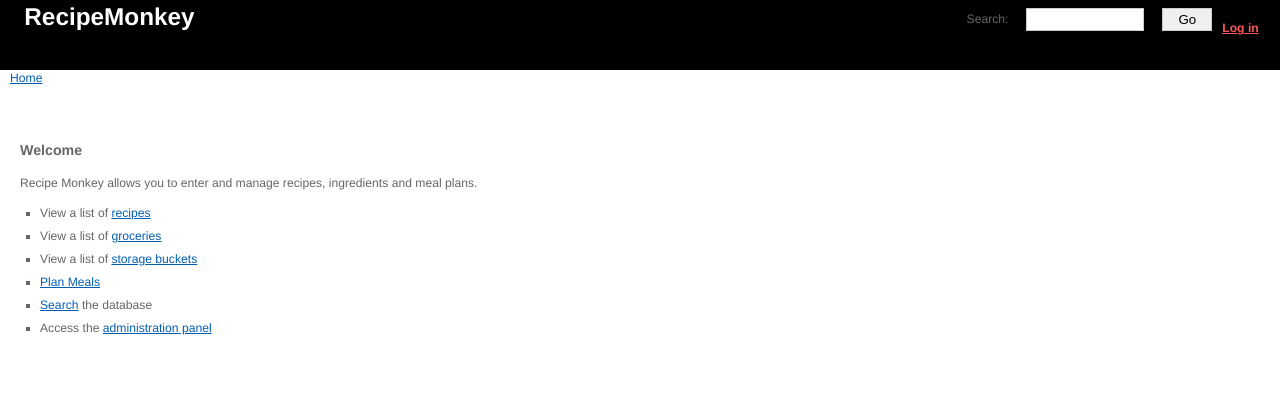
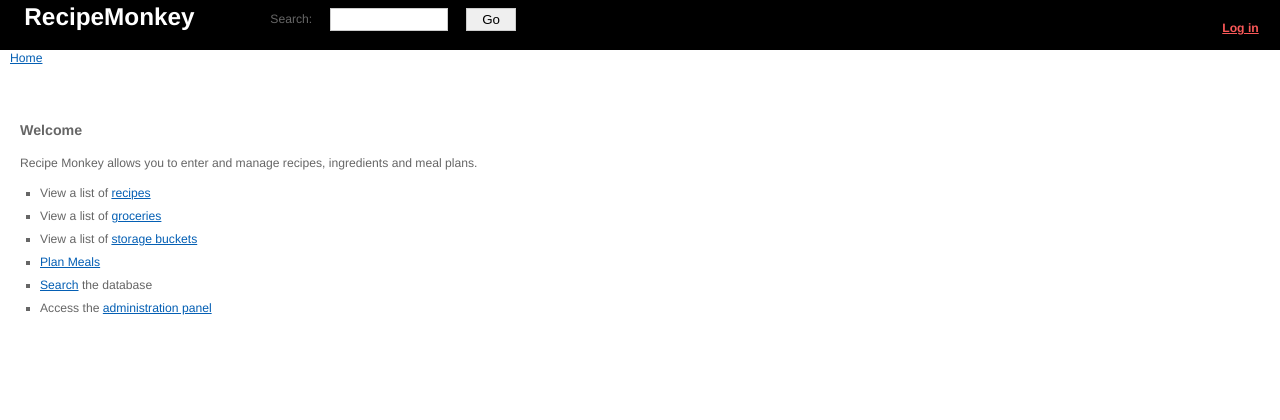
Before and after one commit to vanessacochrane/Recipe-Monkey, a Django app: template recipemonkeyapp/templates/index.html in a window 1280 px wide. Shown: the top 420 px of the page. Run offline with Django 3.2, Linux system fonts and the light colour scheme; the template is opened without the code that fills it, so the values that code supplies are empty.

Commit message:
adding search

```diff
--- a/recipemonkeyapp/static/css/recipemonkey.css
+++ b/recipemonkeyapp/static/css/recipemonkey.css
@@ -56,7 +56,7 @@ input[type='submit'].small_button { padding: 2px; font-size: 10.5px; }
 
 #header {
     background: #000000;
-    height: 70px;
+    height: 50px;
     overflow: auto;
     font-family:"Helvetica Neue", Arial, Helvetica, sans-serif;
 }
@@ -79,7 +79,7 @@ input[type='submit'].small_button { padding: 2px; font-size: 10.5px; }
 
 #header #search {
 
-    float: right;
+    float: center;
     text-align: right;
 }
 
```
